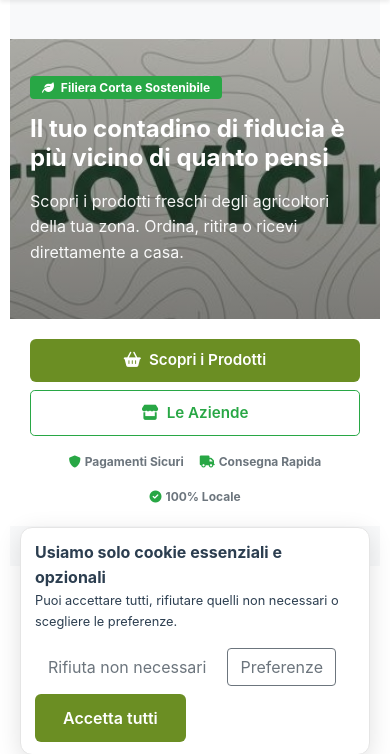
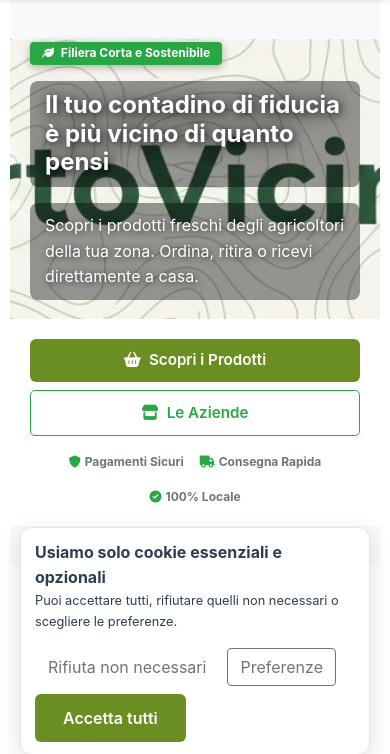
Before and after one commit to Chapobulli/agri-km-zero, a Flask app: page / in a window 390 px wide. Shown: the part 79-833 px from the top of the page. Run offline with Flask 3, Linux system fonts and the light colour scheme; some libraries are stand-ins or nearby versions.

Commit message:
Mobile banner: rimosso overlay scuro, testo con background semi-trasparente e ombra per leggibilità

```diff
--- a/templates/index.html
+++ b/templates/index.html
@@ -5,15 +5,14 @@
 <section class="hero-section" style="background: #f8f9fa; padding: 0; position: relative; overflow: hidden; min-height: 600px; margin-top: -1px;">
     <!-- Banner mobile con contenuto sovrapposto -->
     <div class="d-lg-none" style="position: relative; height: 280px; background: url('/static/images/logo/banner.jpg') center center / cover no-repeat;">
-        <div style="position: absolute; inset: 0; background: linear-gradient(180deg, rgba(0,0,0,0.3) 0%, rgba(0,0,0,0.5) 100%);"></div>
         <div style="position: relative; z-index: 2; padding: 30px 20px; height: 100%; display: flex; flex-direction: column; justify-content: center;">
-            <div class="badge badge-success mb-3" style="font-size: 0.875rem; padding: 0.5rem 1rem; width: fit-content;">
+            <div class="badge badge-success mb-3" style="font-size: 0.875rem; padding: 0.5rem 1rem; width: fit-content; box-shadow: 0 2px 8px rgba(0,0,0,0.3);">
                 <i class="fas fa-leaf mr-1"></i> Filiera Corta e Sostenibile
             </div>
-            <h1 class="font-weight-bold mb-3" style="color: white; line-height: 1.2; font-size: 1.8rem;">
+            <h1 class="font-weight-bold mb-3" style="color: white; line-height: 1.2; font-size: 1.8rem; text-shadow: 2px 2px 8px rgba(0,0,0,0.7), 0 0 20px rgba(0,0,0,0.5); background: rgba(0,0,0,0.4); padding: 10px 15px; border-radius: 8px;">
                 Il tuo contadino di fiducia è più vicino di quanto pensi
             </h1>
-            <p class="mb-3" style="color: rgba(255,255,255,0.95); font-size: 1rem;">
+            <p class="mb-3" style="color: white; font-size: 1rem; text-shadow: 1px 1px 6px rgba(0,0,0,0.7); background: rgba(0,0,0,0.4); padding: 10px 15px; border-radius: 8px;">
                 Scopri i prodotti freschi degli agricoltori della tua zona. Ordina, ritira o ricevi direttamente a casa.
             </p>
         </div>
```
